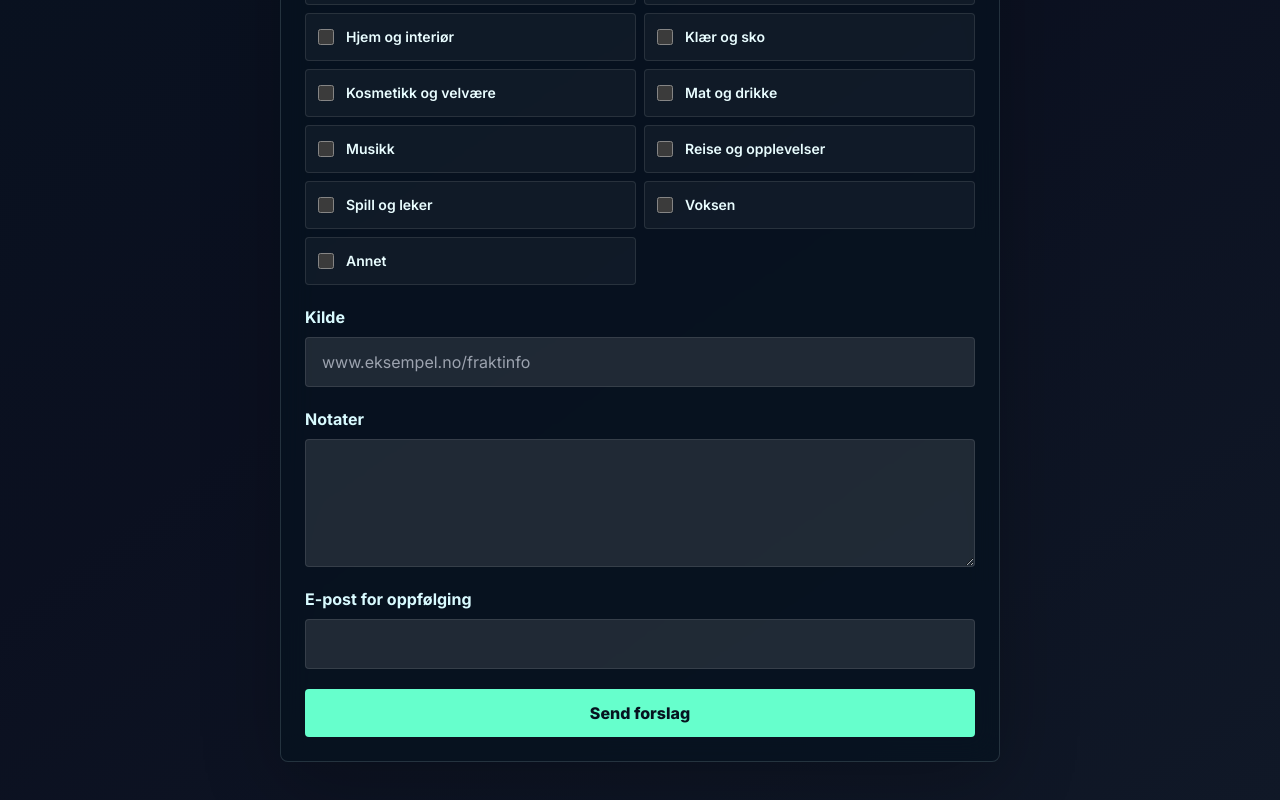
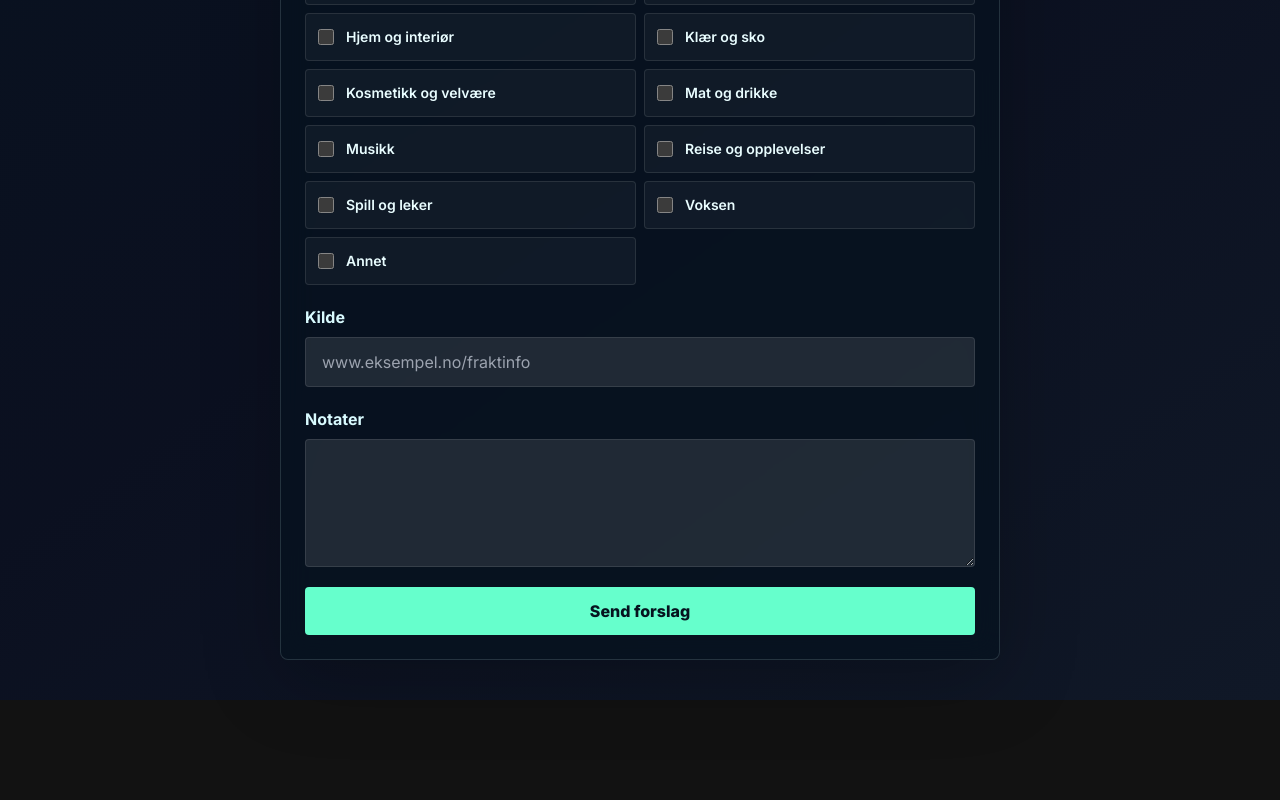
Before and after one commit to jorri11/sendertilsvalbard, a SvelteKit app: page /request in a window 1280 px wide. Shown: the part 915-1715 px from the top of the page. After the commit the page ends 1615 px from the top, so only its background shows below. Built offline with nearby package versions, Linux system fonts and the light colour scheme; no server answers; the database is empty.

Commit message:
Remove email field

```diff
--- a/src/lib/server/db.ts
+++ b/src/lib/server/db.ts
@@ -106,7 +106,6 @@ export function createSubmissionFromForm(form: FormData, options: { companyId?:
 			shipping_methods: String(form.get('shipping_methods') ?? '').trim(),
 			categories: normalizeCategories(form.getAll('categories')),
 			notes: String(form.get('notes') ?? '').trim(),
-			contact_email: String(form.get('contact_email') ?? '').trim(),
 			source_url: normalizeUrl(form.get('source_url'))
 		})
 		.run();
@@ -127,7 +126,6 @@ export function listPendingSubmissions(): (Submission & { current_company_name:
 			shipping_methods: submissions.shipping_methods,
 			categories: submissions.categories,
 			notes: submissions.notes,
-			contact_email: submissions.contact_email,
 			source_url: submissions.source_url,
 			status: submissions.status,
 			created_at: submissions.created_at,
@@ -153,7 +151,6 @@ export function getPendingSubmissionById(id: number): Submission | undefined {
 			shipping_methods: submissions.shipping_methods,
 			categories: submissions.categories,
 			notes: submissions.notes,
-			contact_email: submissions.contact_email,
 			source_url: submissions.source_url,
 			status: submissions.status,
 			created_at: submissions.created_at
--- a/src/lib/server/db/schema.ts
+++ b/src/lib/server/db/schema.ts
@@ -27,7 +27,6 @@ export const submissions = sqliteTable('submissions', {
 	shipping_methods: text('shipping_methods'),
 	categories: text('categories'),
 	notes: text('notes'),
-	contact_email: text('contact_email'),
 	source_url: text('source_url'),
 	status: text('status').notNull().default('pending'),
 	created_at: text('created_at').notNull().default(sql`CURRENT_TIMESTAMP`)
--- a/src/routes/companies/[id]/suggest/+page.svelte
+++ b/src/routes/companies/[id]/suggest/+page.svelte
@@ -53,10 +53,6 @@
       <span class="font-bold text-ice">Hva bør endres?</span>
       <textarea class="min-h-36 rounded border border-white/10 bg-white/10 px-4 py-3 outline-none focus:border-aurora" name="notes">{data.company.notes ?? ''}</textarea>
     </label>
-    <label class="grid gap-2">
-      <span class="font-bold text-ice">E-post for oppfølging</span>
-      <input class="rounded border border-white/10 bg-white/10 px-4 py-3 outline-none focus:border-aurora" name="contact_email" type="email" />
-    </label>
     <button class="rounded bg-aurora px-5 py-3 font-black text-polar hover:bg-ice">Send endringsforslag</button>
   </form>
 </main>
--- a/src/routes/request/+page.svelte
+++ b/src/routes/request/+page.svelte
@@ -52,10 +52,6 @@
       <span class="font-bold text-ice">Notater</span>
       <textarea class="min-h-32 rounded border border-white/10 bg-white/10 px-4 py-3 outline-none focus:border-aurora" name="notes"></textarea>
     </label>
-    <label class="grid gap-2">
-      <span class="font-bold text-ice">E-post for oppfølging</span>
-      <input class="rounded border border-white/10 bg-white/10 px-4 py-3 outline-none focus:border-aurora" name="contact_email" type="email" />
-    </label>
     <button class="rounded bg-aurora px-5 py-3 font-black text-polar hover:bg-ice">Send forslag</button>
   </form>
 </main>
```
